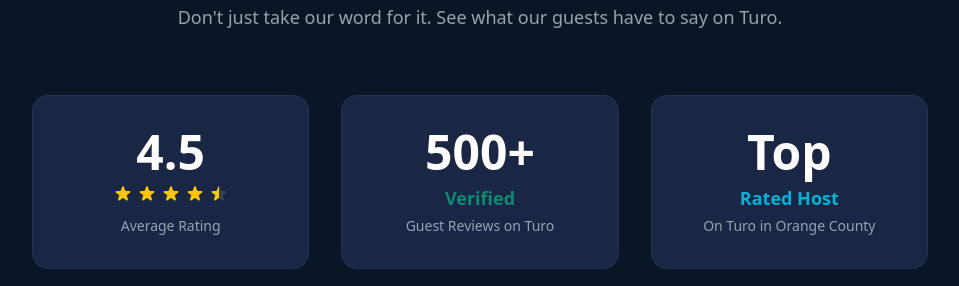
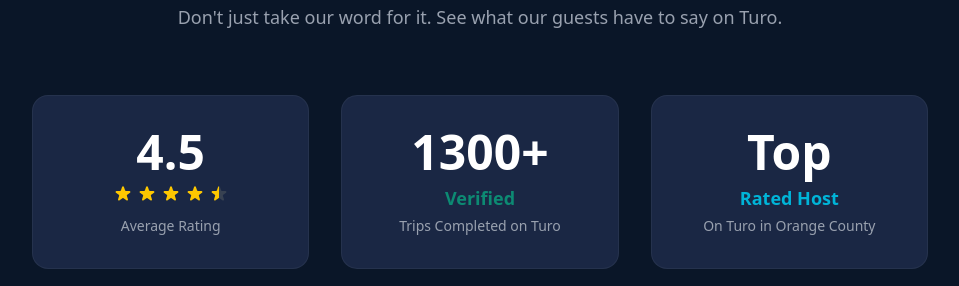
Before and after one commit to saaamxzy/hydrodriveusa, a Next.js app: page / in a window 1280 px wide. Shown: the part 3000-3286 px from the top of the page, without its empty margins (160-1119 px from the left). Built offline with nearby package versions, Linux system fonts and the light colour scheme.

Commit message:
Update Turo trip count

```diff
--- a/src/app/page.tsx
+++ b/src/app/page.tsx
@@ -410,9 +410,9 @@ function Testimonials() {
           </div>
 
           <div className="bg-[var(--color-dark-light)] rounded-2xl p-8 border border-white/5 text-center">
-            <div className="text-5xl font-bold text-white mb-2">500+</div>
+            <div className="text-5xl font-bold text-white mb-2">1300+</div>
             <div className="text-[var(--color-primary-light)] text-lg font-semibold mb-1">Verified</div>
-            <div className="text-gray-400 text-sm">Guest Reviews on Turo</div>
+            <div className="text-gray-400 text-sm">Trips Completed on Turo</div>
           </div>
 
           <div className="bg-[var(--color-dark-light)] rounded-2xl p-8 border border-white/5 text-center">
```
